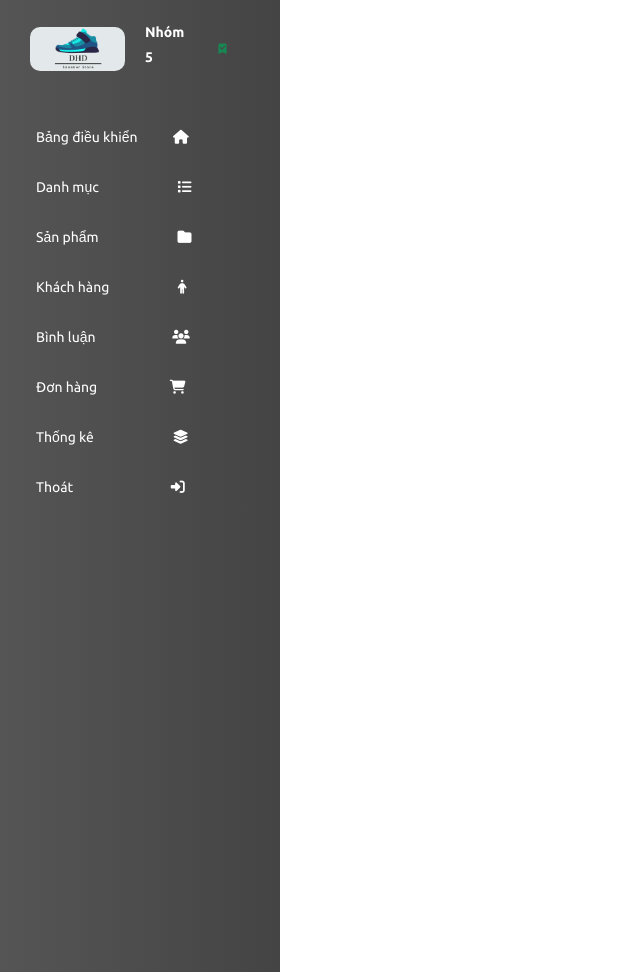
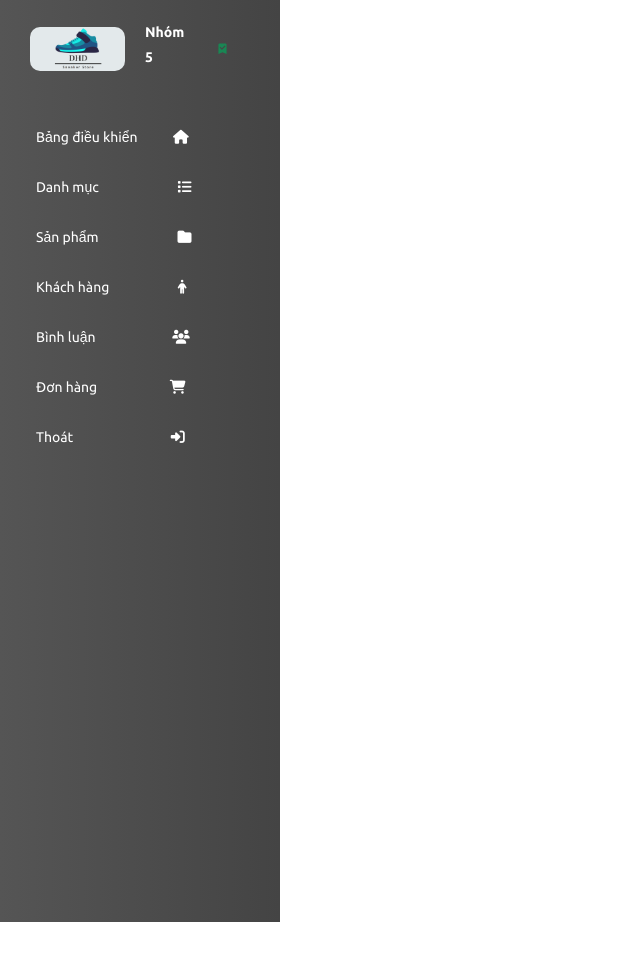
Before and after one commit to Hoang20040211/duan1, a PHP site: page /app/views/admin/header.php in a window 1280 px wide. Shown: the whole page, without its empty margins (0-640 px from the left). After the commit the page ends 922 px from the top, so only its background shows below. Run offline with PHP 8.4, Linux system fonts and the light colour scheme; some libraries are stand-ins or nearby versions.

Commit message:
csssssssss

```diff
--- a/app/views/admin/bill/listbill.php
+++ b/app/views/admin/bill/listbill.php
@@ -13,7 +13,7 @@
             <div class=" boxcontent cart">
                 <br>
                 <table class="formloai">
-                    <tr style="background-color: teal;color:white;">
+                    <tr style="background-color: #555555;color:white;">
                         <th style="width: 70px;padding: 5px;border:1px solid gray;">Mã</th>
                         <th style="width: 170px;border:1px solid gray;">Người đặt</th>
                         <th style="width: 140px;border:1px solid gray;">Thành tiền</th>
--- a/app/views/admin/header.php
+++ b/app/views/admin/header.php
@@ -68,12 +68,7 @@
             </a>
 
           </li>
-          <li style="background-image: linear-gradient(to right, #555555, #444444);background-color: #1D2B36;" class="nav-item">
-            <a class="nav-link" href="index.php?act=thongke">
-              <span class="menu-title text-white">Thống kê</span>
-              <i style="color:white;margin-left: 38%;" class="fa-solid fa-layer-group"></i>
-            </a>
-          </li>
+
 
           <li style="background-image: linear-gradient(to right, #555555, #444444);background-color: #1D2B36;" class="nav-item">
             <a class="nav-link" href="../../../index.php">
```
